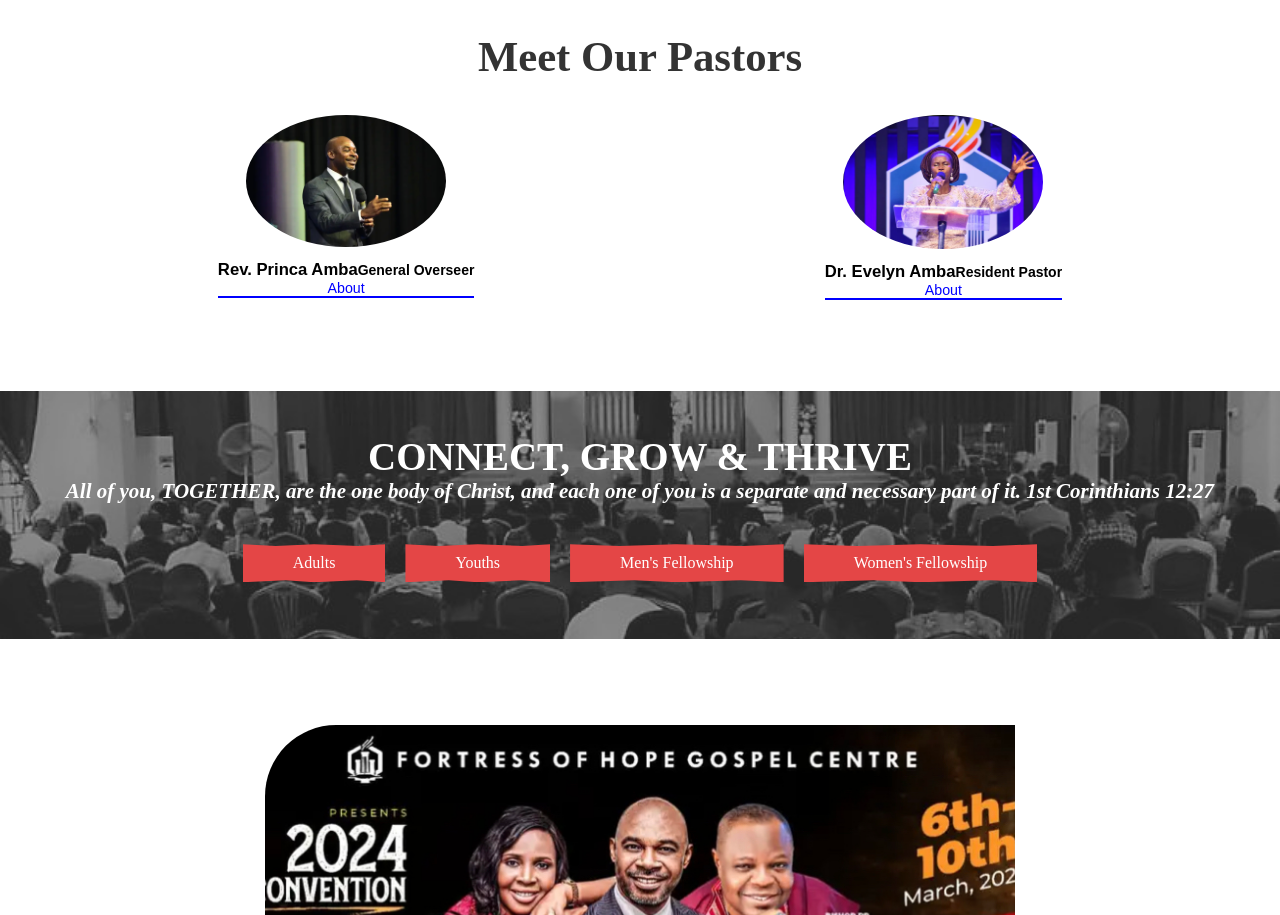
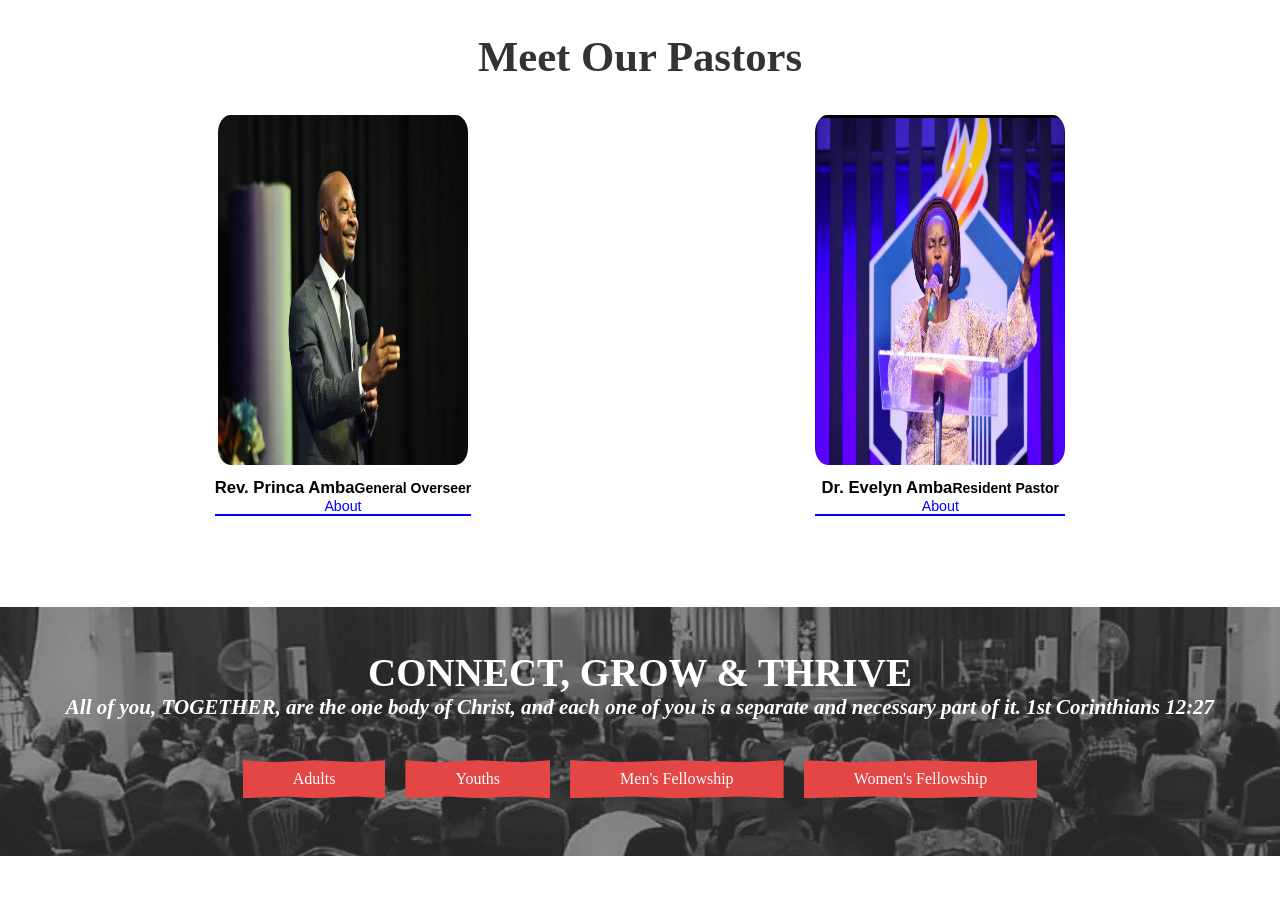
Before and after one commit to Iydeejames/Fortress-of-hope, a React (Create React App) app: page / in a window 1280 px wide. Shown: the part 2795-3710 px from the top of the page. Built offline with nearby package versions, Linux system fonts and the light colour scheme.

Commit message:
Update App.css

```diff
--- a/src/App.css
+++ b/src/App.css
@@ -856,9 +856,9 @@ video {
 }
 
 .card-content img {
-  width: 200px;
-  height: auto;
-  border-radius: 50%;
+  width: 250px;
+  height: 350px;
+  border-radius: 5%;
 }
 
 .card-content h3 {
```
